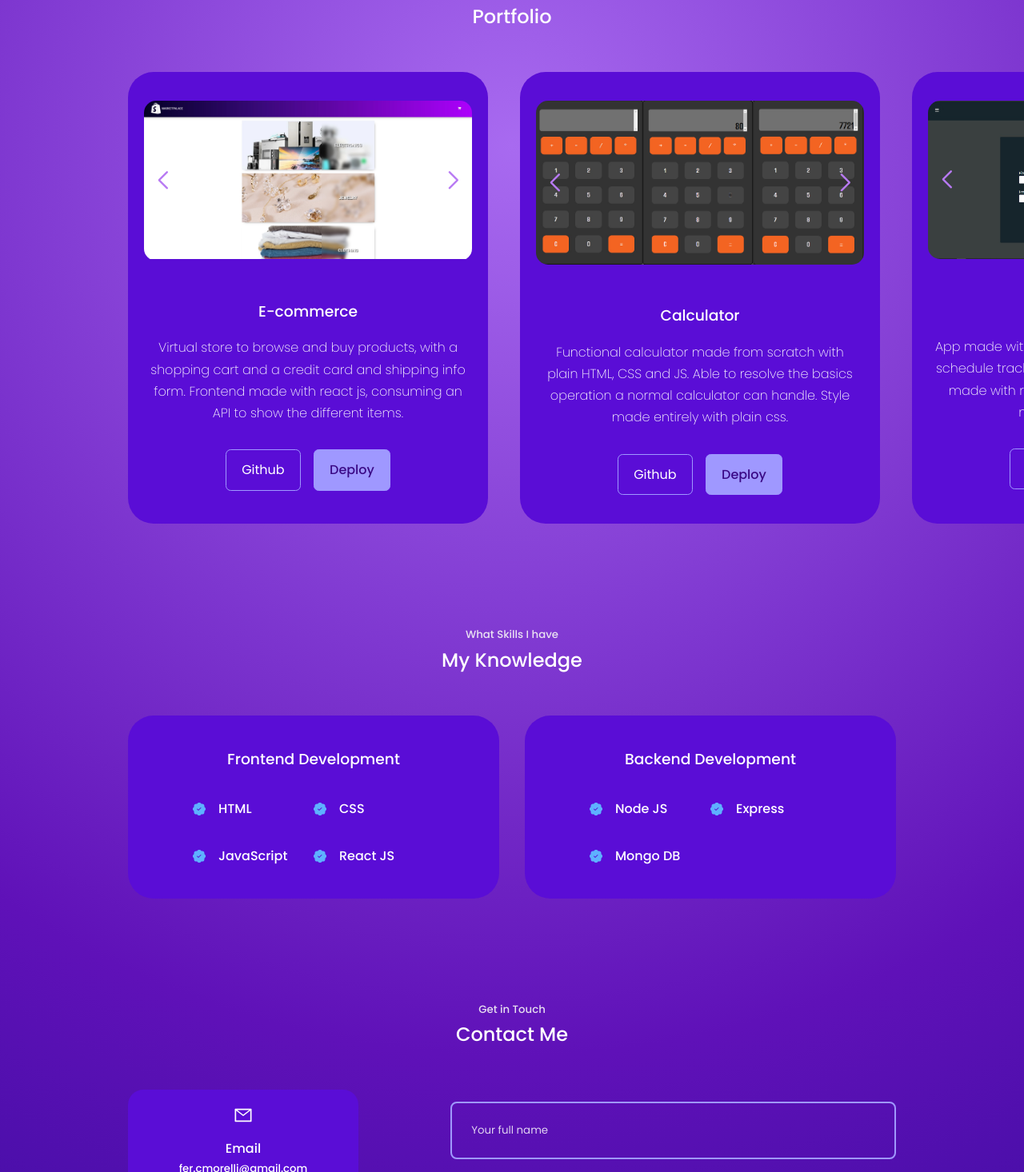
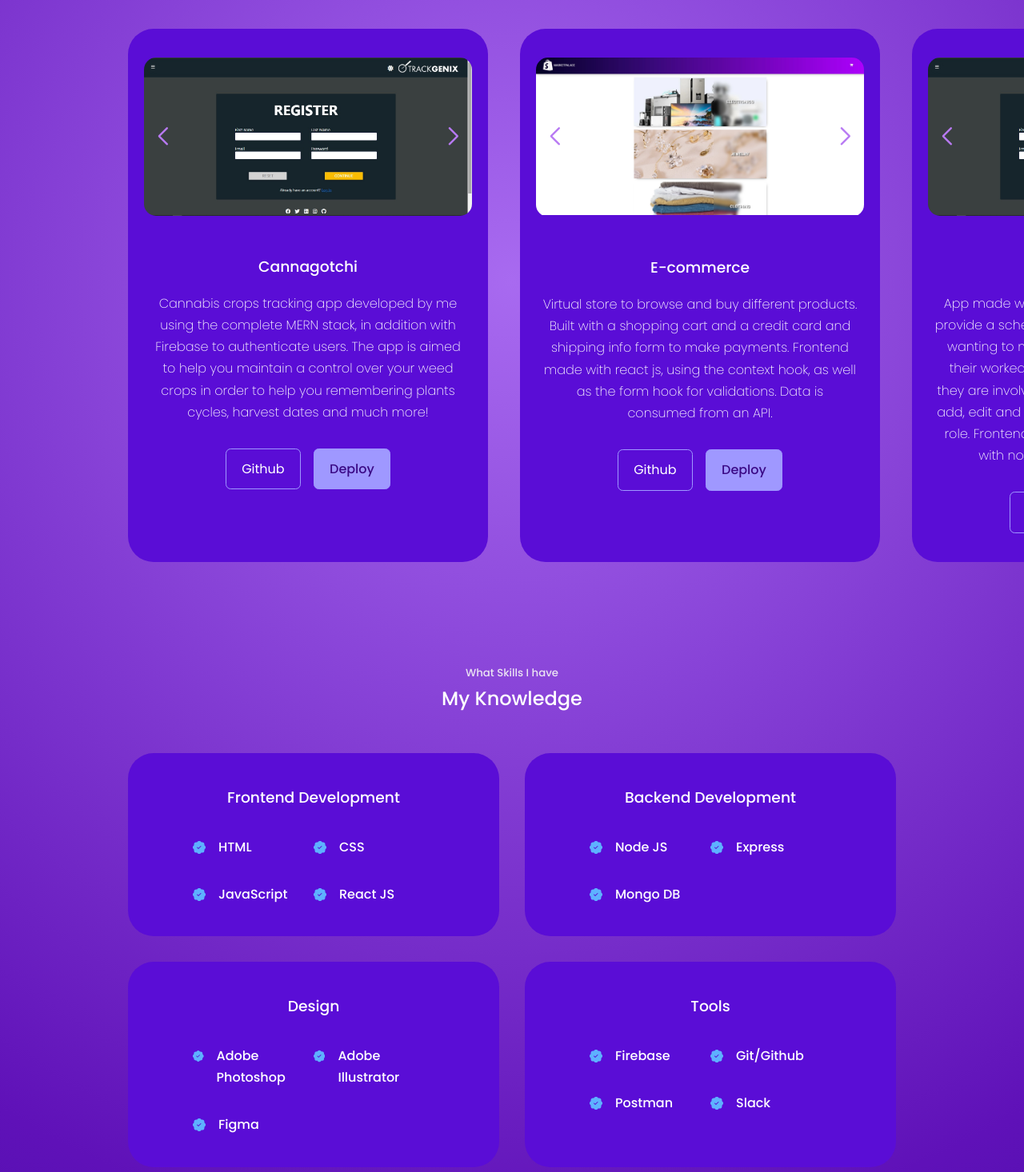
Before and after one commit to fermorelli/portfolio, a React (Create React App) app: page / in a window 1280 px wide. Shown: the part 2004-3470 px from the top of the page at 80% size. Built offline with nearby package versions, Linux system fonts and the light colour scheme.

Commit message:
added new project, polished styles

```diff
--- a/src/components/about/About.jsx
+++ b/src/components/about/About.jsx
@@ -34,7 +34,7 @@ export const About = ()=>{
                         </article>
                     </div>
                     <p>
-                        I'm a front end programmer very passionate about technology and design. I started programming by studying on my own, then I was part of the 'Argentina Programa' initiative and I finished complementing my studies through an intensive 15-week bootcamp with the Radium Rocket company, where I was able to incorporate very extensive knowledge both in front and back end. But I never stop learning new things, I'm always learning! This knowledge can be seen reflected in my projects stored in my github repo. I also studied Social Communication, which allows me to have a vast knowledge of marketing and communication strategies, and to have extensive design and aesthetic tools. Besides that, I'm a musician, so in my free time I spend my time rehearsing and playing with my band, which I am very passionate about.
+                        I'm a front end programmer very passionate about technology and design. I started working with computers when I was still a child building my first PC. Then in college I studied design and communication, which allowed me to have a vast knowledge of marketing and communication strategies, and started studying programming on my own. Then I was part of the 'Argentina Programa' initiative and I finished complementing my studies through an intensive 15-week bootcamp with the Radium Rocket company, where I was able to incorporate very extensive knowledge both in front and back end. But I never stop learning new things, I'm always learning! This knowledge can be seen reflected in my projects stored here in my repo. I hope you like them!
                     </p>
                     <a href="#contact" className='btn btn-primary'>Let's talk</a>
                 </div>
--- a/src/components/knowledge/Knowledge.jsx
+++ b/src/components/knowledge/Knowledge.jsx
@@ -46,6 +46,44 @@ export const Knowledge = ()=>{
                         </div>
                     </div>
                 </div>
+                <div className="knowledge__design">
+                <h3>Design</h3>
+                    <div className="knowledge__content">
+                        <div className='knowledge__details'>
+                            <BsPatchCheckFill className='knowledge__details-icons' />
+                            <h4>Adobe Photoshop</h4>
+                        </div>
+                        <div className='knowledge__details'>
+                            <BsPatchCheckFill className='knowledge__details-icons' />
+                            <h4>Adobe Illustrator</h4>
+                        </div>
+                        <div className='knowledge__details'>
+                            <BsPatchCheckFill className='knowledge__details-icons' />
+                            <h4>Figma</h4>
+                        </div>
+                    </div>
+                </div>
+                <div className="knowledge__tools">
+                <h3>Tools</h3>
+                    <div className="knowledge__content">
+                        <div className='knowledge__details'>
+                            <BsPatchCheckFill className='knowledge__details-icons' />
+                            <h4>Firebase</h4>
+                        </div>
+                        <div className='knowledge__details'>
+                            <BsPatchCheckFill className='knowledge__details-icons' />
+                            <h4>Git/Github</h4>
+                        </div>
+                        <div className='knowledge__details'>
+                            <BsPatchCheckFill className='knowledge__details-icons' />
+                            <h4>Postman</h4>
+                        </div>
+                        <div className='knowledge__details'>
+                            <BsPatchCheckFill className='knowledge__details-icons' />
+                            <h4>Slack</h4>
+                        </div>
+                    </div>
+                </div>
             </div>
         </section>
     )
--- a/src/components/knowledge/knowledge.css
+++ b/src/components/knowledge/knowledge.css
@@ -40,6 +40,10 @@
     color: rgb(94, 177, 255);
 }
 
+.knowledge__design {
+    align-self: center;
+}
+
 @media screen and (max-width: 1024px) {
     .knowledge__container {
         grid-template-columns: 1fr;
--- a/src/components/projects/Projects.jsx
+++ b/src/components/projects/Projects.jsx
@@ -6,26 +6,26 @@ export const Projects = ()=>{
 
     const projects = [
         {
+            id: 4,
+            title: 'Cannagotchi',
+            description: 'Cannabis crops tracking app developed by me using the complete MERN stack, in addition with Firebase to authenticate users. The app is aimed to help you maintain a control over your weed crops in order to help you remembering plants cycles, harvest dates and much more!',
+            github: 'https://github.com/fermorelli/Trackgenix-app',
+            demo: ''
+        },
+        {
             id: 1,
             title: 'E-commerce',
-            description: 'Virtual store to browse and buy products, with a shopping cart and a credit card and shipping info form. Frontend made with react js, consuming an API to show the different items.',
+            description: 'Virtual store to browse and buy different products. Built with a shopping cart and a credit card and shipping info form to make payments. Frontend made with react js, using the context hook, as well as the form hook for validations. Data is consumed from an API.',
             github: 'https://github.com/fermorelli/E-commerce',
             demo: 'https://fermorelli.github.io/E-commerce'
         },
         {
-            id: 2,
-            title: 'Calculator',
-            description: 'Functional calculator made from scratch with plain HTML, CSS and JS. Able to resolve the basics operation a normal calculator can handle. Style made entirely with plain css. ',
-            github: 'https://github.com/fermorelli/CalculadoraVainilla',
-            demo: 'https://fermorelli.github.io/CalculadoraVainilla'
-        },
-        {
             id: 3,
-            title: 'Trackgenix app',
-            description: 'App made with a development team to provide a schedule tracking service to companies. Frontend made with react js. Backend built with node js, mongo db and express',
+            title: 'Trackgenix ',
+            description: 'App made with a development team, aimed to provide a schedule tracking service to companies wanting to manage their staff. Users can track their worked hours along with projects in wich they are involved. Also users with admin roles can add, edit and delete existing users with employee role. Frontend made with react js. Backend built with node js, mongo db and express',
             github: 'https://github.com/fermorelli/Trackgenix-app',
             demo: ''
-        }
+        },
     ]
 
     return (
--- a/src/components/projects/imageSwiper.jsx
+++ b/src/components/projects/imageSwiper.jsx
@@ -41,7 +41,7 @@ export const ImageSwiper = ({ id }) => {
                 </SwiperSlide>
             </Swiper>
         </div>
-    )}else if(id===2){
+    )}else if(id===3){
         return(
             <div className='swiper__container'>
             <Swiper modules={[Navigation, EffectFade]}
@@ -53,20 +53,17 @@ export const ImageSwiper = ({ id }) => {
             className='my__swiper'
             >
                 <SwiperSlide className='slider'>
-                <img src={CAL} alt="" />
+                    <img src={TGX1} alt="" />
                 </SwiperSlide>
                 <SwiperSlide className='slider'>
-                <img src={CAL} alt="" />
+                    <img src={TGX2} alt="" />
                 </SwiperSlide>
                 <SwiperSlide className='slider'>
-                <img src={CAL} alt="" />
-            </SwiperSlide>
-            <SwiperSlide className='slider'>
-                <img src={CAL} alt="" />
+                    <img src={TGX3} alt="" />
                 </SwiperSlide>
             </Swiper>
             </div>
-    )}else if(id===3){
+        )}else if(id===4){
             return(
                 <div className='swiper__container'>
                 <Swiper modules={[Navigation, EffectFade]}
```
Also changed, not shown: 1 other file (tests, documents, lock files or other folders). Lines whose indentation alone changed are shown as unchanged.
